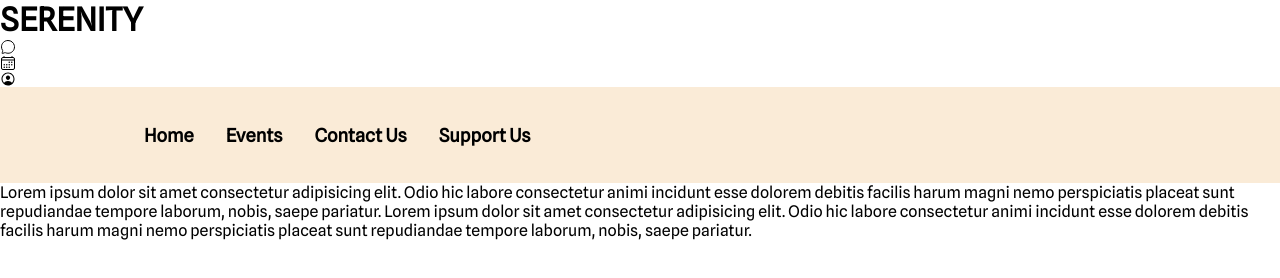
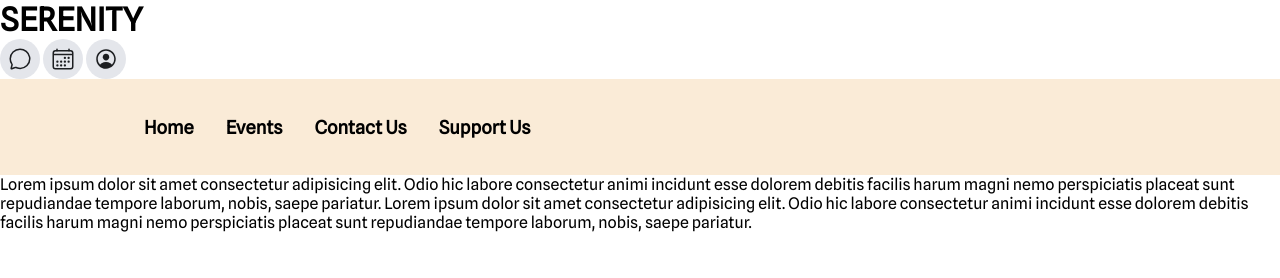
Before and after one commit to blanKTcup/Serenity-Project, a plain HTML site: page index.html in a window 1280 px wide. Drawn offline with nearby package versions, Linux system fonts and the light colour scheme.

Commit message:
finished styling for rounded buttons

```diff
--- a/style.css
+++ b/style.css
@@ -58,6 +58,23 @@ a {
   align-items: center;
 }
 
-.rounded-icon {
+.rounded-button {
+  height: 40px;
+  width: 40px;
+  color: rgb(28, 30, 33);
+  background-color: rgb(228, 230, 235);
+  display: inline-flex;
+  align-items: center;
+  justify-content: center;
+  box-sizing: border-box;
+  cursor: pointer;
+  border-radius: 50%;
+  border: none;
+  text-decoration: none;
+  transition: background 0.2s;
+  font-size: 24px;
+}
 
+.rounded-button:hover {
+  background-color: rgb(200, 203, 209);
 }
```
